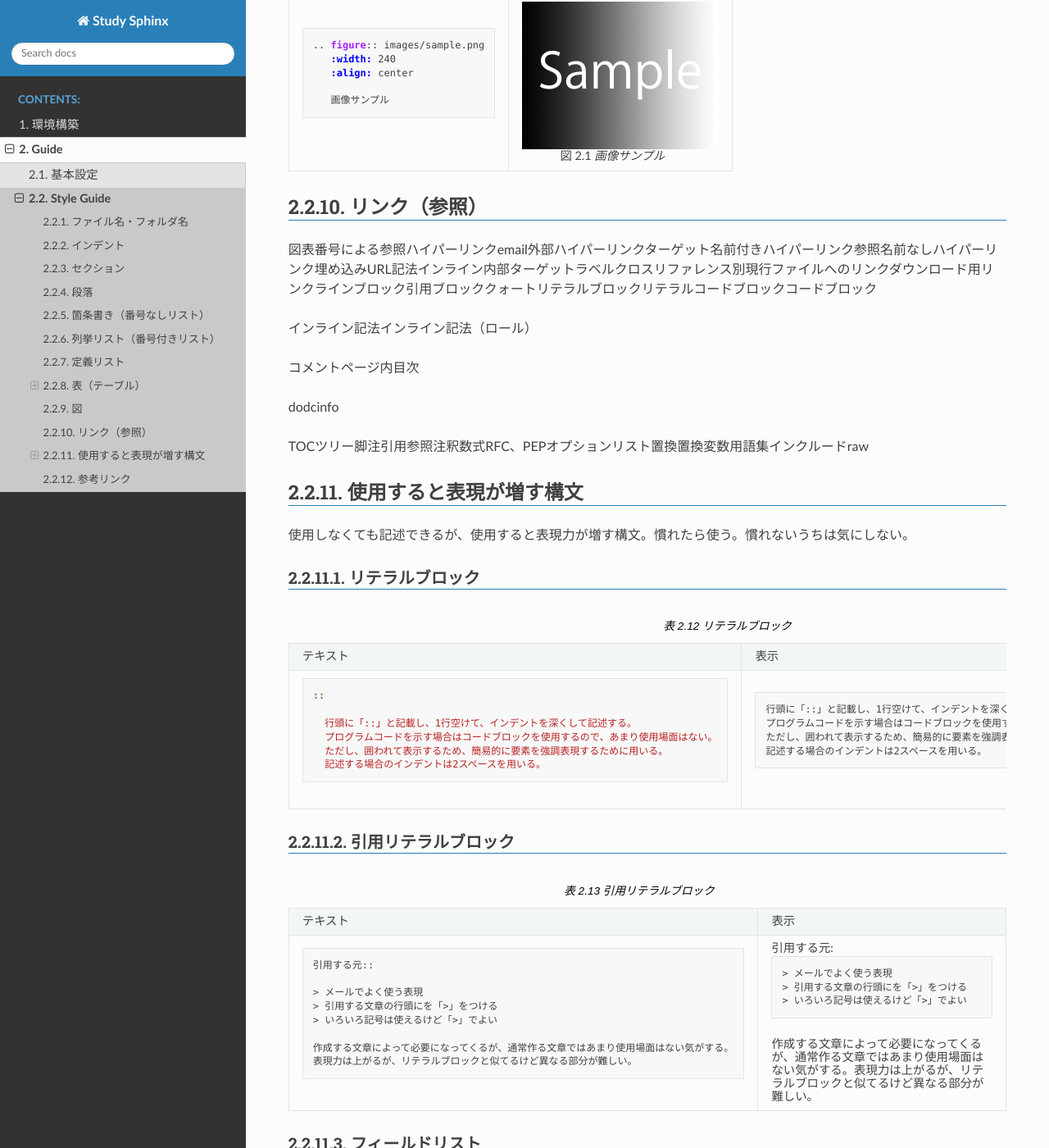
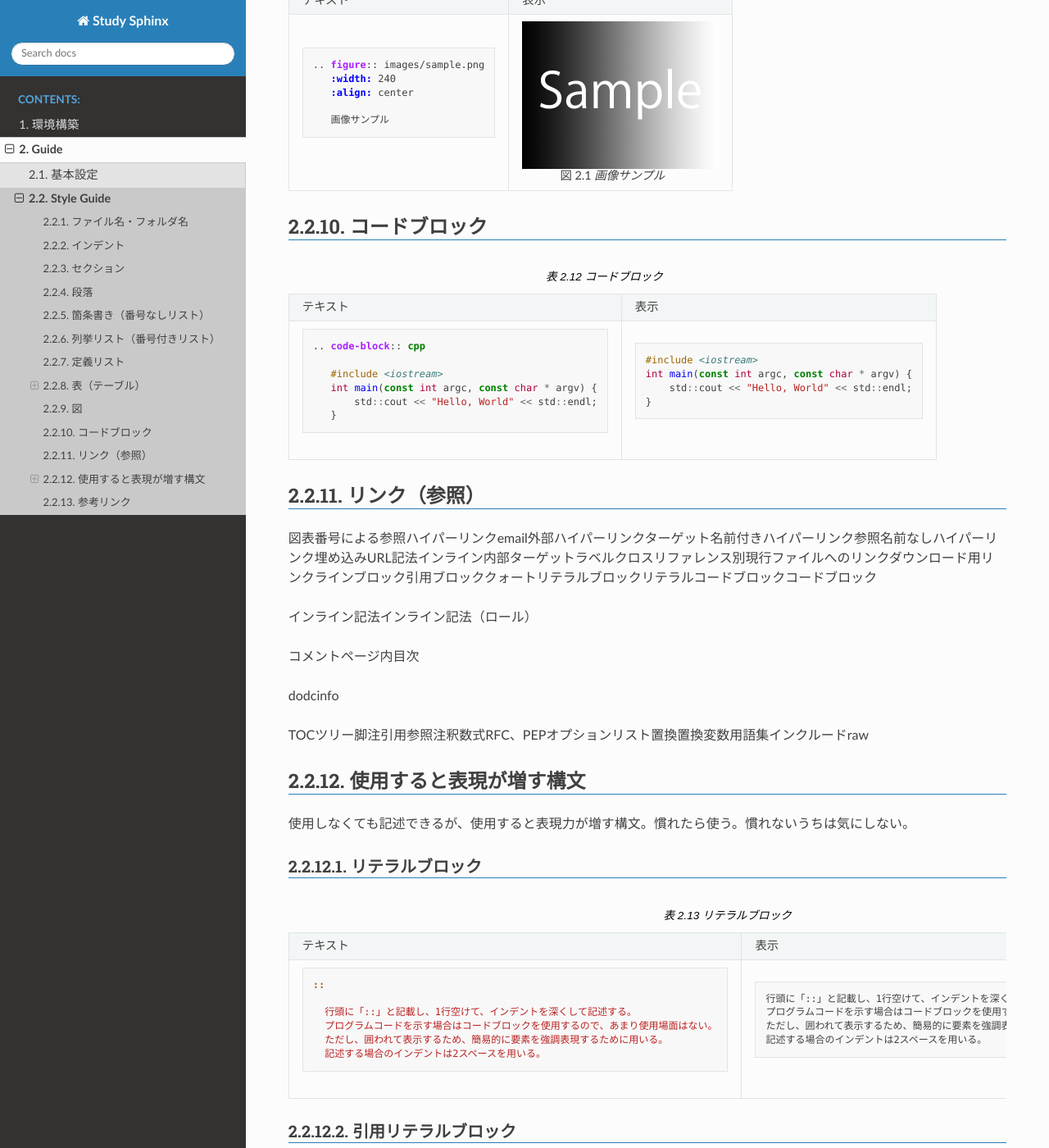
Before and after one commit to kkAyataka/study-sphinx, a Sphinx documentation site: the page built from doc/guide/style-guide.rst, in a window 1280 px wide and 1400 px high, scrolled down 5545 px. Shown: the whole window at 82% size. Built offline with Sphinx 7.4.7 and the Read the Docs theme 2.0.0, drawn with Linux system fonts in a browser that asks for light colours; some of the changed text lies outside the part shown.

Commit message:
Write about code block

```diff
--- a/doc/guide/style-guide.rst
+++ b/doc/guide/style-guide.rst
@@ -190,6 +190,18 @@ CSVテーブル
      - .. include:: style-sample/figure.txt
 
 
+コードブロック
+================================================================================
+
+.. list-table:: コードブロック
+
+   * - テキスト
+     - 表示
+   * - .. literalinclude:: style-sample/code-block.txt
+          :language: rst
+     - .. include:: style-sample/code-block.txt
+
+
 リンク（参照）
 ================================================================================
 
--- /dev/null
+++ b/doc/guide/style-sample/code-block.txt
@@ -0,0 +1,6 @@
+.. code-block:: cpp
+
+   #include <iostream>
+   int main(const int argc, const char * argv) {
+       std::cout << "Hello, World" << std::endl;
+   }
```
